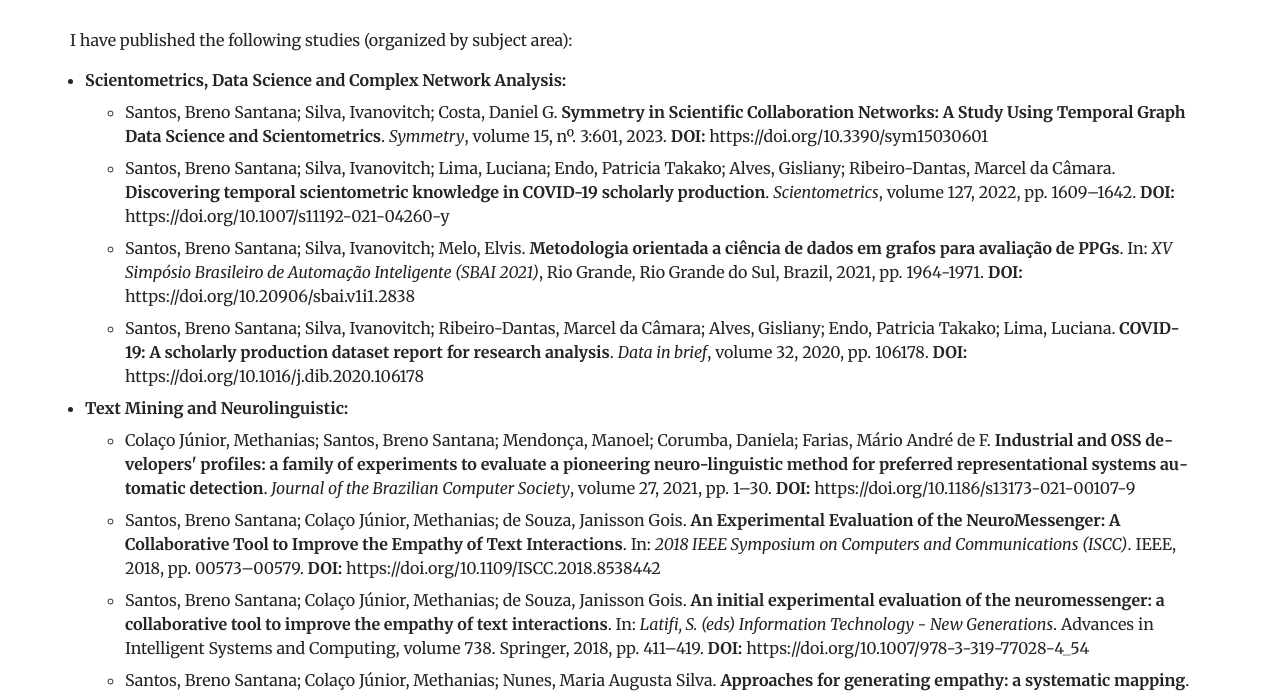
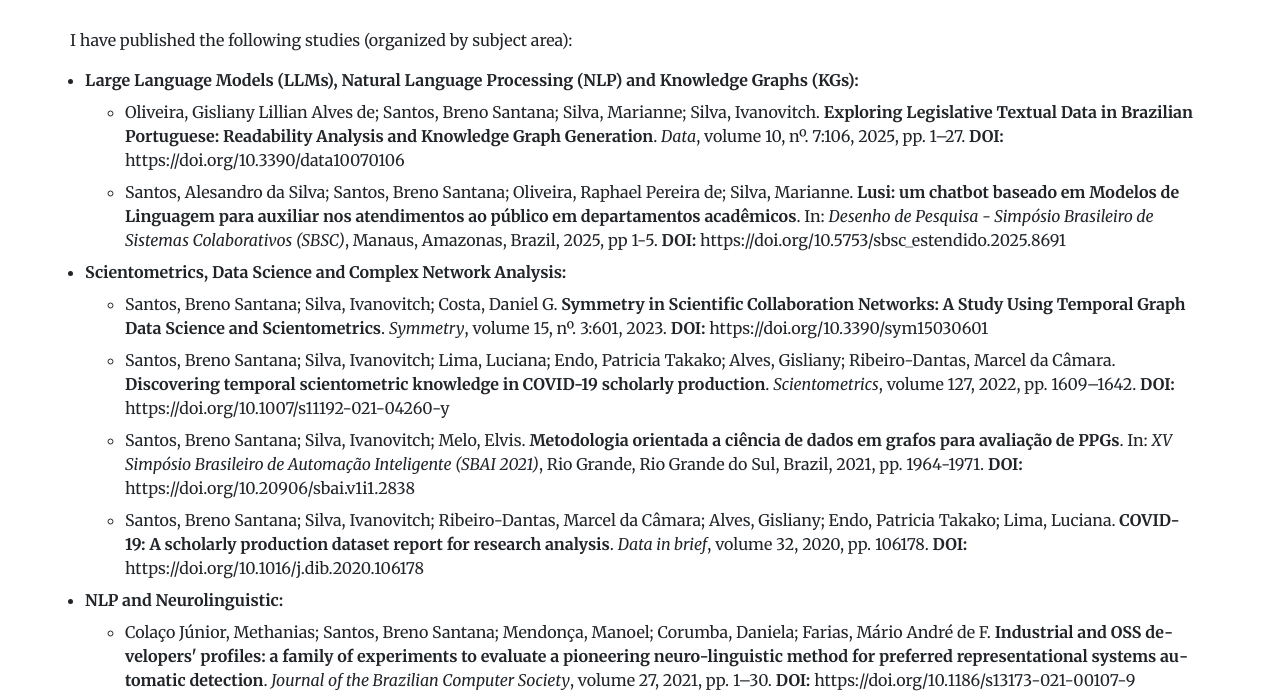
Before and after one commit to breno-madruga/my-website.github.io, a plain HTML site: page publications.html in a window 1280 px wide. Shown: the part 300-995 px from the top of the page. Drawn offline with nearby package versions, Linux system fonts and the light colour scheme.

Commit message:
Updating the website

```diff
--- a/publications.html
+++ b/publications.html
@@ -69,6 +69,23 @@
 		  <p class="text-justify"> I have published the following studies (organized by subject area): </p>
 		  <ul class="hyphenate col-lg-12 col-sm-12 mx-auto my-auto">
 			<li>
+				<strong class="my-3"> Large Language Models (LLMs), Natural Language Processing (NLP) and Knowledge Graphs (KGs): </strong>
+				<ul>
+					<li class="my-2">
+						Oliveira, Gisliany Lillian Alves de; Santos, Breno Santana; Silva, Marianne; Silva, Ivanovitch.
+						<b>Exploring Legislative Textual Data in Brazilian Portuguese: Readability Analysis and Knowledge Graph Generation</b>.
+						<i>Data</i>, volume 10, nº. 7:106, 2025, pp. 1–27.
+						<b>DOI:</b> https://doi.org/10.3390/data10070106
+					</li>
+					<li class="my-2">
+						Santos, Alesandro da Silva; Santos, Breno Santana; Oliveira, Raphael Pereira de; Silva, Marianne.
+						<b>Lusi: um chatbot baseado em Modelos de Linguagem para auxiliar nos atendimentos ao público em departamentos acadêmicos</b>.
+						In: <i>Desenho de Pesquisa - Simpósio Brasileiro de Sistemas Colaborativos (SBSC)</i>, Manaus, Amazonas, Brazil, 2025, pp 1-5.
+						<b>DOI:</b> https://doi.org/10.5753/sbsc_estendido.2025.8691
+					</li>
+				</ul>
+			</li>
+			<li>
 				<strong class="my-3"> Scientometrics, Data Science and Complex Network Analysis: </strong>
 				<ul>
 					<li class="my-2">
@@ -98,7 +115,7 @@
 				</ul>
 			</li>
 			<li>
-				<strong class="my-3"> Text Mining and Neurolinguistic: </strong>
+				<strong class="my-3"> NLP and Neurolinguistic: </strong>
 				<ul>
 					<li class="my-2">
 						Colaço Júnior, Methanias; Santos, Breno Santana; Mendonça, Manoel; Corumba, Daniela; Farias, Mário André de F.
@@ -142,7 +159,7 @@
 				</ul>
 			</li>
 			<li>
-				<strong class="my-3"> Text Mining and Accounting: </strong>
+				<strong class="my-3"> NLP and Accounting: </strong>
 				<ul>
 					<li class="my-2">
 						Santos, Breno Santana; Colaço Júnior, Methanias; da Paixão, Bruno Cruz; Santos, Rafael Meneses; Nascimento, André Vinícius Rodrigues Passos;
```
Also changed, not shown: index.html (+5 -5 lines).
